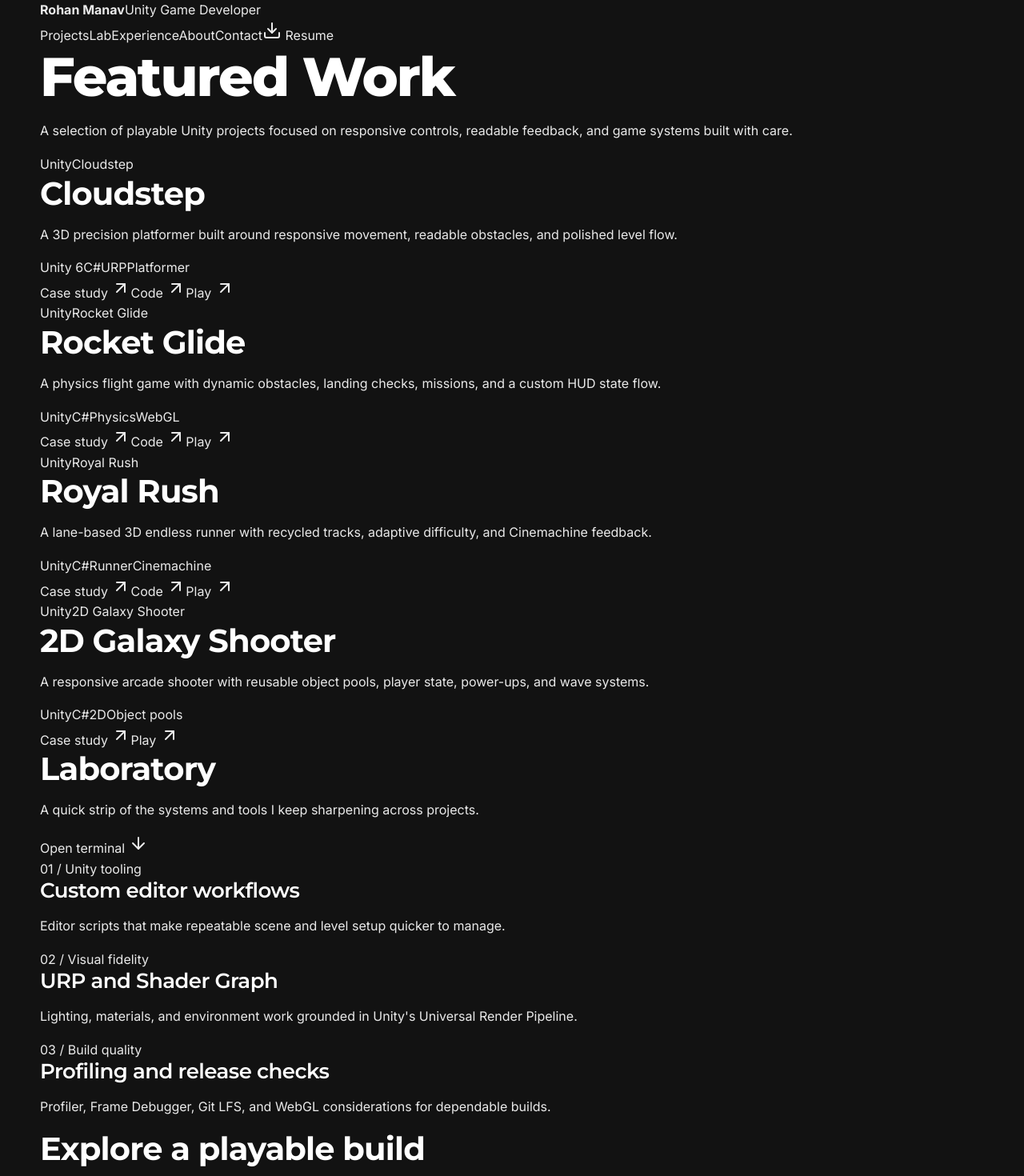
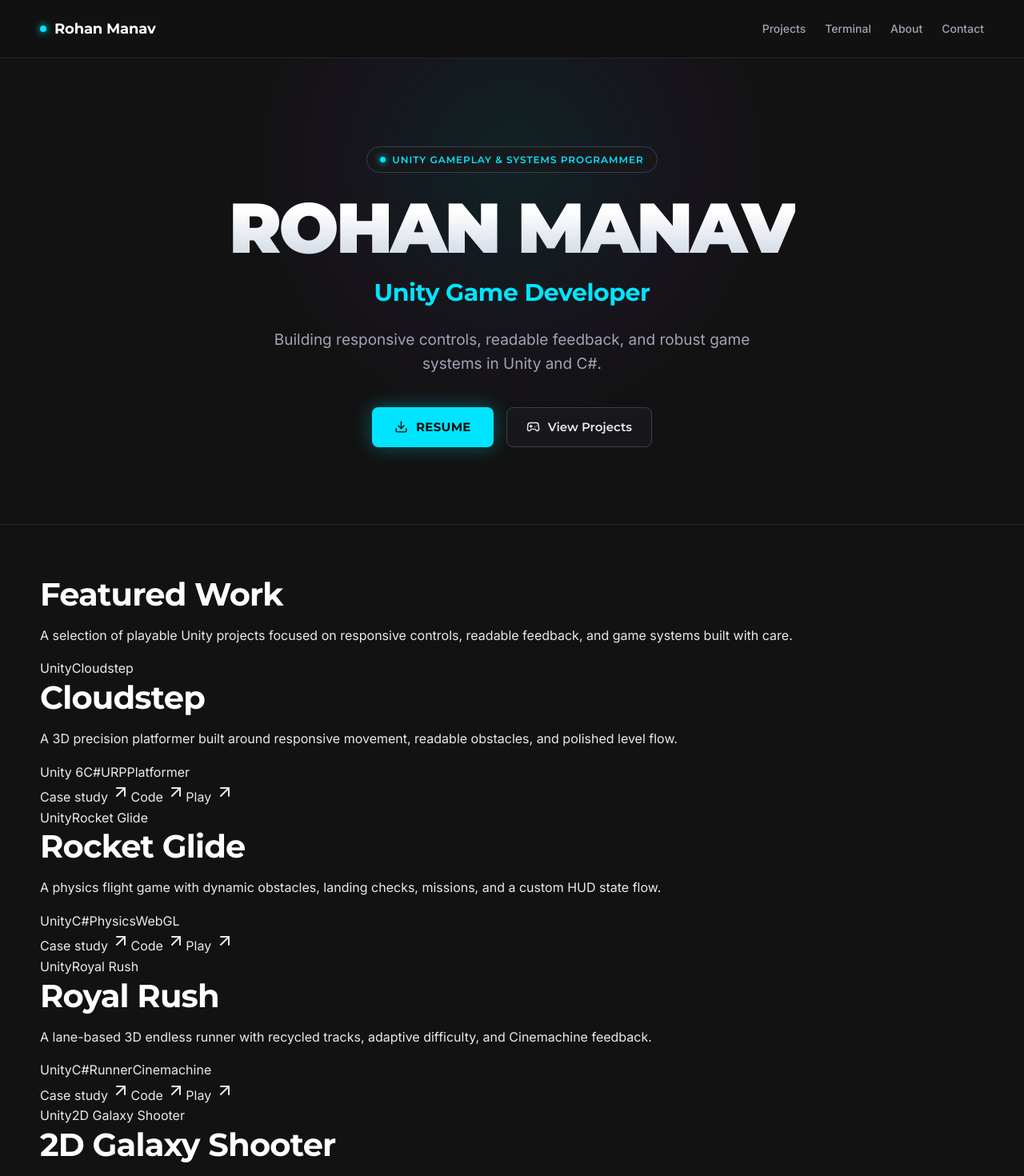
Before and after one commit to GitRohanM/rohan-manav-portfolio, a Next.js app: page / in a window 1280 px wide. Shown: the top 1470 px of the page at 80% size. Built offline with nearby package versions, Linux system fonts and the light colour scheme.

Commit message:
feat(hero): step 2 - dedicated hero section with high-impact gaming typography and resume CTA

```diff
--- a/app/globals.css
+++ b/app/globals.css
@@ -72,7 +72,7 @@ body {
   overflow-x: hidden;
 }
 
-/* Selection */
+/* Custom Selection */
 ::selection {
   background: var(--accent-cyan);
   color: #000000;
@@ -129,26 +129,235 @@ button {
   background: transparent;
 }
 
-/* Layout Utilities */
 .site-frame {
   width: min(1180px, calc(100% - 48px));
   margin: 0 auto;
 }
 
-/* Scrollbar styling */
+/* Custom Scrollbar */
 ::-webkit-scrollbar {
   width: 10px;
 }
-
 ::-webkit-scrollbar-track {
   background: var(--bg-primary);
 }
-
 ::-webkit-scrollbar-thumb {
   background: #282933;
   border-radius: 5px;
 }
-
 ::-webkit-scrollbar-thumb:hover {
   background: #3B3D4C;
 }
+
+/* ==========================================================================
+   Step 2: Header & Dedicated Hero Section
+   ========================================================================== */
+.site-header {
+  position: sticky;
+  top: 0;
+  z-index: 50;
+  background: rgba(18, 18, 18, 0.88);
+  backdrop-filter: blur(14px);
+  -webkit-backdrop-filter: blur(14px);
+  border-bottom: 1px solid var(--border-subtle);
+}
+
+.header-frame {
+  min-height: 72px;
+  display: flex;
+  align-items: center;
+  justify-content: space-between;
+}
+
+.wordmark {
+  display: flex;
+  align-items: center;
+  gap: 10px;
+  font-family: var(--font-heading);
+  font-weight: 700;
+  font-size: 18px;
+  letter-spacing: -0.01em;
+  color: var(--text-bright);
+}
+
+.wordmark-dot {
+  width: 8px;
+  height: 8px;
+  border-radius: 50%;
+  background: var(--accent-cyan);
+  box-shadow: 0 0 10px var(--accent-cyan);
+}
+
+.site-nav {
+  display: flex;
+  align-items: center;
+  gap: 24px;
+  font-size: 14px;
+  font-weight: 500;
+  color: var(--text-secondary);
+}
+
+.site-nav a:hover {
+  color: var(--accent-cyan);
+}
+
+/* Hero Section */
+.hero-section {
+  position: relative;
+  padding: 110px 0 96px;
+  text-align: center;
+  overflow: hidden;
+  border-bottom: 1px solid var(--border-subtle);
+}
+
+.hero-section::before {
+  content: "";
+  position: absolute;
+  top: 0;
+  left: 50%;
+  transform: translateX(-50%);
+  width: 720px;
+  height: 440px;
+  background: radial-gradient(circle at 50% 30%, rgba(0, 229, 255, 0.08) 0%, rgba(123, 44, 191, 0.05) 50%, transparent 70%);
+  pointer-events: none;
+  z-index: 0;
+}
+
+.hero-content {
+  position: relative;
+  z-index: 1;
+  max-width: 860px;
+  margin: 0 auto;
+  display: flex;
+  flex-direction: column;
+  align-items: center;
+}
+
+.hero-badge {
+  display: inline-flex;
+  align-items: center;
+  gap: 8px;
+  padding: 6px 16px;
+  border-radius: 9999px;
+  background: rgba(24, 24, 28, 0.85);
+  border: 1px solid var(--border-highlight);
+  font-family: var(--font-heading);
+  font-size: 12px;
+  font-weight: 600;
+  letter-spacing: 0.08em;
+  text-transform: uppercase;
+  color: var(--accent-cyan);
+  margin-bottom: 24px;
+}
+
+.status-dot {
+  width: 7px;
+  height: 7px;
+  border-radius: 50%;
+  background: var(--accent-cyan);
+  box-shadow: 0 0 8px var(--accent-cyan);
+}
+
+.hero-name {
+  margin: 0 0 12px 0;
+  font-size: clamp(48px, 7.5vw, 88px);
+  font-weight: 900;
+  letter-spacing: -0.035em;
+  line-height: 1.02;
+  text-transform: uppercase;
+  background: linear-gradient(180deg, #FFFFFF 25%, #CBD5E1 100%);
+  -webkit-background-clip: text;
+  -webkit-text-fill-color: transparent;
+}
+
+.hero-role {
+  margin: 0 0 20px 0;
+  font-family: var(--font-heading);
+  font-size: clamp(20px, 3.2vw, 30px);
+  font-weight: 700;
+  letter-spacing: -0.015em;
+  color: var(--accent-cyan);
+}
+
+.hero-tagline {
+  max-width: 660px;
+  margin: 0 0 38px 0;
+  font-size: clamp(16px, 2vw, 19px);
+  line-height: 1.6;
+  color: var(--text-secondary);
+}
+
+.hero-actions {
+  display: flex;
+  align-items: center;
+  justify-content: center;
+  gap: 16px;
+  flex-wrap: wrap;
+}
+
+.btn-cta-resume {
+  display: inline-flex;
+  align-items: center;
+  gap: 10px;
+  padding: 13px 28px;
+  border-radius: 8px;
+  background: var(--accent-cyan);
+  color: #08090C;
+  font-family: var(--font-heading);
+  font-size: 15px;
+  font-weight: 700;
+  letter-spacing: 0.02em;
+  text-transform: uppercase;
+  box-shadow: 0 0 24px rgba(0, 229, 255, 0.35);
+  transition: transform 180ms var(--ease-smooth), box-shadow 180ms var(--ease-smooth), background-color 180ms var(--ease-smooth);
+}
+
+.btn-cta-resume:hover {
+  transform: translateY(-2px);
+  background: #2DF1FF;
+  box-shadow: 0 0 32px rgba(0, 229, 255, 0.6);
+}
+
+.btn-secondary-action {
+  display: inline-flex;
+  align-items: center;
+  gap: 10px;
+  padding: 12px 24px;
+  border-radius: 8px;
+  background: var(--bg-surface);
+  border: 1px solid var(--border-highlight);
+  color: var(--text-primary);
+  font-family: var(--font-heading);
+  font-size: 15px;
+  font-weight: 600;
+  transition: transform 180ms var(--ease-smooth), border-color 180ms var(--ease-smooth), color 180ms var(--ease-smooth);
+}
+
+.btn-secondary-action:hover {
+  transform: translateY(-2px);
+  border-color: var(--accent-cyan);
+  color: var(--text-bright);
+}
+
+.btn-icon {
+  width: 17px;
+  height: 17px;
+}
+
+/* Responsive */
+@media (max-width: 640px) {
+  .hero-section {
+    padding: 72px 0 64px;
+  }
+  .site-nav {
+    display: none;
+  }
+  .hero-actions {
+    flex-direction: column;
+    width: 100%;
+  }
+  .btn-cta-resume, .btn-secondary-action {
+    width: 100%;
+    justify-content: center;
+  }
+}
--- a/app/page.tsx
+++ b/app/page.tsx
@@ -2,25 +2,336 @@ import { ArrowDown, ArrowUpRight, Code2, Download, ExternalLink, Gamepad2, Link2
 import Link from "next/link";
 import PortfolioTerminal from "../components/PortfolioTerminal";
 
-const links = { github: "https://github.com/GitRohanM", linkedin: "https://linkedin.com/in/rohan-manav/", itch: "https://inboxrohanm.itch.io/", email: "mailto:inbox.rohanm@gmail.com" };
+const links = {
+  github: "https://github.com/GitRohanM",
+  linkedin: "https://linkedin.com/in/rohan-manav/",
+  itch: "https://inboxrohanm.itch.io/",
+  email: "mailto:inbox.rohanm@gmail.com",
+};
+
 const projects = [
-  { slug: "cloudstep", title: "Cloudstep", description: "A 3D precision platformer built around responsive movement, readable obstacles, and polished level flow.", tags: ["Unity 6", "C#", "URP", "Platformer"], github: "https://github.com/GitRohanM/CloudStep-3D", play: "https://inboxrohanm.itch.io/cloudstep", art: "cloudstep-art" },
-  { slug: "rocket-glide", title: "Rocket Glide", description: "A physics flight game with dynamic obstacles, landing checks, missions, and a custom HUD state flow.", tags: ["Unity", "C#", "Physics", "WebGL"], github: "https://github.com/GitRohanM/Rocket-Boost", play: "https://inboxrohanm.itch.io/rocket-glide", art: "rocket-art" },
-  { slug: "royal-rush", title: "Royal Rush", description: "A lane-based 3D endless runner with recycled tracks, adaptive difficulty, and Cinemachine feedback.", tags: ["Unity", "C#", "Runner", "Cinemachine"], github: "https://github.com/GitRohanM/Royal-Rush", play: "https://inboxrohanm.itch.io/royal-rush", art: "royal-art" },
-  { slug: "2d-galaxy-shooter", title: "2D Galaxy Shooter", description: "A responsive arcade shooter with reusable object pools, player state, power-ups, and wave systems.", tags: ["Unity", "C#", "2D", "Object pools"], play: "https://inboxrohanm.itch.io/2d-galaxy-shooter", art: "galaxy-art" },
+  {
+    slug: "cloudstep",
+    title: "Cloudstep",
+    description:
+      "A 3D precision platformer built around responsive movement, readable obstacles, and polished level flow.",
+    tags: ["Unity 6", "C#", "URP", "Platformer"],
+    github: "https://github.com/GitRohanM/CloudStep-3D",
+    play: "https://inboxrohanm.itch.io/cloudstep",
+    art: "cloudstep-art",
+  },
+  {
+    slug: "rocket-glide",
+    title: "Rocket Glide",
+    description:
+      "A physics flight game with dynamic obstacles, landing checks, missions, and a custom HUD state flow.",
+    tags: ["Unity", "C#", "Physics", "WebGL"],
+    github: "https://github.com/GitRohanM/Rocket-Boost",
+    play: "https://inboxrohanm.itch.io/rocket-glide",
+    art: "rocket-art",
+  },
+  {
+    slug: "royal-rush",
+    title: "Royal Rush",
+    description:
+      "A lane-based 3D endless runner with recycled tracks, adaptive difficulty, and Cinemachine feedback.",
+    tags: ["Unity", "C#", "Runner", "Cinemachine"],
+    github: "https://github.com/GitRohanM/Royal-Rush",
+    play: "https://inboxrohanm.itch.io/royal-rush",
+    art: "royal-art",
+  },
+  {
+    slug: "2d-galaxy-shooter",
+    title: "2D Galaxy Shooter",
+    description:
+      "A responsive arcade shooter with reusable object pools, player state, power-ups, and wave systems.",
+    tags: ["Unity", "C#", "2D", "Object pools"],
+    play: "https://inboxrohanm.itch.io/2d-galaxy-shooter",
+    art: "galaxy-art",
+  },
 ];
-function OutboundLink({ href, children }: { href: string; children: React.ReactNode }) { return <a href={href} target="_blank" rel="noreferrer">{children} <ArrowUpRight aria-hidden="true" /></a>; }
+
+function OutboundLink({
+  href,
+  children,
+}: {
+  href: string;
+  children: React.ReactNode;
+}) {
+  return (
+    <a href={href} target="_blank" rel="noreferrer">
+      {children} <ArrowUpRight aria-hidden="true" />
+    </a>
+  );
+}
 
 export default function Home() {
-  return <main id="top">
-    <header className="site-header"><div className="site-frame header-frame"><a className="wordmark" href="#top"><strong>Rohan Manav</strong><span>Unity Game Developer</span></a><nav aria-label="Primary navigation"><a href="#projects">Projects</a><a href="#lab">Lab</a><a href="#experience">Experience</a><a href="#about">About</a><a href="#contact">Contact</a><a className="resume-link" href="#experience"><Download aria-hidden="true" /> Resume</a></nav></div></header>
-    <section className="intro-section site-frame" aria-labelledby="projects-title"><h1 id="projects-title">Featured Work</h1><p className="section-lede">A selection of playable Unity projects focused on responsive controls, readable feedback, and game systems built with care.</p><div className="project-grid" id="projects">{projects.map((project) => <article className="project-card" key={project.slug}><div className={`project-art ${project.art}`}><span className="engine-badge">Unity</span><span className="art-title">{project.title}</span><div className="art-shapes" aria-hidden="true"><i /><i /><i /></div></div><div className="project-copy"><h2>{project.title}</h2><p>{project.description}</p><div className="tag-row">{project.tags.map((tag) => <span key={tag}>{tag}</span>)}</div><div className="card-links"><Link href={`/projects/${project.slug}`}>Case study <ArrowUpRight aria-hidden="true" /></Link>{project.github && <OutboundLink href={project.github}>Code</OutboundLink>}<OutboundLink href={project.play}>Play</OutboundLink></div></div></article>)}</div></section>
-    <section className="lab-section site-frame" id="lab" aria-labelledby="lab-title"><div className="section-heading"><div><h2 id="lab-title">Laboratory</h2><p>A quick strip of the systems and tools I keep sharpening across projects.</p></div><a href="#terminal">Open terminal <ArrowDown aria-hidden="true" /></a></div><div className="lab-grid"><article><span>01 / Unity tooling</span><h3>Custom editor workflows</h3><p>Editor scripts that make repeatable scene and level setup quicker to manage.</p></article><article><span>02 / Visual fidelity</span><h3>URP and Shader Graph</h3><p>Lighting, materials, and environment work grounded in Unity&apos;s Universal Render Pipeline.</p></article><article><span>03 / Build quality</span><h3>Profiling and release checks</h3><p>Profiler, Frame Debugger, Git LFS, and WebGL considerations for dependable builds.</p></article></div></section>
-    <section className="play-section" aria-labelledby="play-title"><div className="site-frame"><h2 id="play-title">Explore a playable build</h2><p>Cloudstep is available in the browser—move through three levels built around precise, responsive platforming.</p><div className="play-panel"><div className="play-grid" aria-hidden="true"><i /><i /><i /><i /><i /></div><div className="play-copy"><Gamepad2 aria-hidden="true" /><span>Cloudstep</span><strong>Playable Unity build</strong><OutboundLink href="https://inboxrohanm.itch.io/cloudstep"><Play aria-hidden="true" /> Play in browser</OutboundLink></div><span className="play-meta">Unity 6 / WebGL</span></div></div></section>
-    <section className="terminal-section site-frame" id="terminal" aria-labelledby="terminal-title"><h2 id="terminal-title">Interactive Terminal</h2><p>Explore the portfolio the developer way. Type <code>help</code> to get started.</p><PortfolioTerminal /><span className="terminal-tip">Try <code>projects</code>, <code>skills</code>, or <code>contact</code></span></section>
-    <section className="about-section site-frame" id="about" aria-labelledby="about-title"><h2 id="about-title">About Me</h2><div className="about-grid"><div className="monogram" aria-label="Rohan Manav monogram"><span>RM</span><i>Unity / C#</i></div><div className="about-copy"><p>I&apos;m Rohan Manav, a Unity game developer working with C#, Unity 6, URP, and WebGL. I focus on the systems that make a game feel clear and responsive: movement, physics, UI state, feedback, and reliable release builds.</p><p>I also work with C++, JavaScript, HTML/CSS, React, Node.js, data structures, and problem solving. The work here is a record of building, testing, and refining interactive ideas.</p></div></div></section>
-    <section className="experience-section site-frame" id="experience" aria-labelledby="experience-title"><h2 id="experience-title">Education &amp; Build Focus</h2><div className="experience-grid"><article><span>2026</span><h3>Master of Computer Applications</h3><p>Guru Nanak Dev University College, Jalandhar</p></article><article><span>2024</span><h3>Bachelor of Computer Applications</h3><p>Lyallpur Khalsa College, Jalandhar</p></article><article><span>Now</span><h3>Unity game development</h3><p>Gameplay systems, tools, performance, and playable web releases</p></article></div></section>
-    <section className="contact-section" id="contact" aria-labelledby="contact-title"><div className="site-frame"><h2 id="contact-title">Let&apos;s Connect</h2><p>I&apos;m open to game-development opportunities and conversations about building thoughtful interactive work.</p><div className="social-links"><OutboundLink href={links.linkedin}><Link2 aria-hidden="true" /> LinkedIn</OutboundLink><OutboundLink href={links.github}><Code2 aria-hidden="true" /> GitHub</OutboundLink><OutboundLink href={links.itch}><ExternalLink aria-hidden="true" /> itch.io</OutboundLink></div><a className="primary-button" href={links.email}><Mail aria-hidden="true" /> Email Rohan</a></div></section>
-    <footer><div className="site-frame"><span>© 2026 Rohan Manav</span><a href="#top">Back to top <ArrowUpRight aria-hidden="true" /></a></div></footer>
-  </main>;
+  return (
+    <main id="top">
+      {/* Header Navigation */}
+      <header className="site-header">
+        <div className="site-frame header-frame">
+          <a className="wordmark" href="#top">
+            <span className="wordmark-dot" aria-hidden="true"></span>
+            <strong>Rohan Manav</strong>
+          </a>
+          <nav className="site-nav" aria-label="Primary navigation">
+            <a href="#projects">Projects</a>
+            <a href="#terminal">Terminal</a>
+            <a href="#about">About</a>
+            <a href="#contact">Contact</a>
+          </nav>
+        </div>
+      </header>
+
+      {/* Step 2: Dedicated Hero Section */}
+      <section className="hero-section" aria-label="Introduction">
+        <div className="site-frame hero-content">
+          <div className="hero-badge">
+            <span className="status-dot" aria-hidden="true"></span>
+            <span>Unity Gameplay &amp; Systems Programmer</span>
+          </div>
+
+          <h1 className="hero-name">Rohan Manav</h1>
+          <p className="hero-role">Unity Game Developer</p>
+          <p className="hero-tagline">
+            Building responsive controls, readable feedback, and robust game systems in Unity and C#.
+          </p>
+
+          <div className="hero-actions">
+            <a className="btn-cta-resume" href="#contact">
+              <Download className="btn-icon" aria-hidden="true" />
+              <span>Resume</span>
+            </a>
+            <a className="btn-secondary-action" href="#projects">
+              <Gamepad2 className="btn-icon" aria-hidden="true" />
+              <span>View Projects</span>
+            </a>
+          </div>
+        </div>
+      </section>
+
+      {/* Retained Sections for Step 3 and beyond */}
+      <section
+        className="intro-section site-frame"
+        id="projects"
+        aria-labelledby="projects-title"
+      >
+        <h2 id="projects-title" style={{ marginTop: "64px" }}>
+          Featured Work
+        </h2>
+        <p className="section-lede">
+          A selection of playable Unity projects focused on responsive
+          controls, readable feedback, and game systems built with care.
+        </p>
+        <div className="project-grid">
+          {projects.map((project) => (
+            <article className="project-card" key={project.slug}>
+              <div className={`project-art ${project.art}`}>
+                <span className="engine-badge">Unity</span>
+                <span className="art-title">{project.title}</span>
+                <div className="art-shapes" aria-hidden="true">
+                  <i />
+                  <i />
+                  <i />
+                </div>
+              </div>
+              <div className="project-copy">
+                <h2>{project.title}</h2>
+                <p>{project.description}</p>
+                <div className="tag-row">
+                  {project.tags.map((tag) => (
+                    <span key={tag}>{tag}</span>
+                  ))}
+                </div>
+                <div className="card-links">
+                  <Link href={`/projects/${project.slug}`}>
+                    Case study <ArrowUpRight aria-hidden="true" />
+                  </Link>
+                  {project.github && (
+                    <OutboundLink href={project.github}>Code</OutboundLink>
+                  )}
+                  <OutboundLink href={project.play}>Play</OutboundLink>
+                </div>
+              </div>
+            </article>
+          ))}
+        </div>
+      </section>
+
+      <section
+        className="lab-section site-frame"
+        id="lab"
+        aria-labelledby="lab-title"
+      >
+        <div className="section-heading">
+          <div>
+            <h2 id="lab-title">Laboratory</h2>
+            <p>
+              A quick strip of the systems and tools I keep sharpening across
+              projects.
+            </p>
+          </div>
+          <a href="#terminal">
+            Open terminal <ArrowDown aria-hidden="true" />
+          </a>
+        </div>
+        <div className="lab-grid">
+          <article>
+            <span>01 / Unity tooling</span>
+            <h3>Custom editor workflows</h3>
+            <p>
+              Editor scripts that make repeatable scene and level setup quicker
+              to manage.
+            </p>
+          </article>
+          <article>
+            <span>02 / Visual fidelity</span>
+            <h3>URP and Shader Graph</h3>
+            <p>
+              Lighting, materials, and environment work grounded in Unity&apos;s
+              Universal Render Pipeline.
+            </p>
+          </article>
+          <article>
+            <span>03 / Build quality</span>
+            <h3>Profiling and release checks</h3>
+            <p>
+              Profiler, Frame Debugger, Git LFS, and WebGL considerations for
+              dependable builds.
+            </p>
+          </article>
+        </div>
+      </section>
+
+      <section className="play-section" aria-labelledby="play-title">
+        <div className="site-frame">
+          <h2 id="play-title">Explore a playable build</h2>
+          <p>
+            Cloudstep is available in the browser—move through three levels
+            built around precise, responsive platforming.
+          </p>
+          <div className="play-panel">
+            <div className="play-grid" aria-hidden="true">
+              <i />
+              <i />
+              <i />
+              <i />
+              <i />
+            </div>
+            <div className="play-copy">
+              <Gamepad2 aria-hidden="true" />
+              <span>Cloudstep</span>
+              <strong>Playable Unity build</strong>
+              <OutboundLink href="https://inboxrohanm.itch.io/cloudstep">
+                <Play aria-hidden="true" /> Play in browser
+              </OutboundLink>
+            </div>
+            <span className="play-meta">Unity 6 / WebGL</span>
+          </div>
+        </div>
+      </section>
+
+      <section
+        className="terminal-section site-frame"
+        id="terminal"
+        aria-labelledby="terminal-title"
+      >
+        <h2 id="terminal-title">Interactive Terminal</h2>
+        <p>
+          Explore the portfolio the developer way. Type <code>help</code> to get
+          started.
+        </p>
+        <PortfolioTerminal />
+        <span className="terminal-tip">
+          Try <code>projects</code>, <code>skills</code>, or <code>contact</code>
+        </span>
+      </section>
+
+      <section
+        className="about-section site-frame"
+        id="about"
+        aria-labelledby="about-title"
+      >
+        <h2 id="about-title">About Me</h2>
+        <div className="about-grid">
+          <div className="monogram" aria-label="Rohan Manav monogram">
+            <span>RM</span>
+            <i>Unity / C#</i>
+          </div>
+          <div className="about-copy">
+            <p>
+              I&apos;m Rohan Manav, a Unity game developer working with C#,
+              Unity 6, URP, and WebGL. I focus on the systems that make a game
+              feel clear and responsive: movement, physics, UI state, feedback,
+              and reliable release builds.
+            </p>
+            <p>
+              I also work with C++, JavaScript, HTML/CSS, React, Node.js, data
+              structures, and problem solving. The work here is a record of
+              building, testing, and refining interactive ideas.
+            </p>
+          </div>
+        </div>
+      </section>
+
+      <section
+        className="experience-section site-frame"
+        id="experience"
+        aria-labelledby="experience-title"
+      >
+        <h2 id="experience-title">Education &amp; Build Focus</h2>
+        <div className="experience-grid">
+          <article>
+            <span>2026</span>
+            <h3>Master of Computer Applications</h3>
+            <p>Guru Nanak Dev University College, Jalandhar</p>
+          </article>
+          <article>
+            <span>2024</span>
+            <h3>Bachelor of Computer Applications</h3>
+            <p>Lyallpur Khalsa College, Jalandhar</p>
+          </article>
+          <article>
+            <span>Now</span>
+            <h3>Unity game development</h3>
+            <p>Gameplay systems, tools, performance, and playable web releases</p>
+          </article>
+        </div>
+      </section>
+
+      <section className="contact-section" id="contact" aria-labelledby="contact-title">
+        <div className="site-frame">
+          <h2 id="contact-title">Let&apos;s Connect</h2>
+          <p>
+            I&apos;m open to game-development opportunities and conversations
+            about building thoughtful interactive work.
+          </p>
+          <div className="social-links">
+            <OutboundLink href={links.linkedin}>
+              <Link2 aria-hidden="true" /> LinkedIn
+            </OutboundLink>
+            <OutboundLink href={links.github}>
+              <Code2 aria-hidden="true" /> GitHub
+            </OutboundLink>
+            <OutboundLink href={links.itch}>
+              <ExternalLink aria-hidden="true" /> itch.io
+            </OutboundLink>
+          </div>
+          <a className="primary-button" href={links.email}>
+            <Mail aria-hidden="true" /> Email Rohan
+          </a>
+        </div>
+      </section>
+
+      <footer>
+        <div className="site-frame">
+          <span>© 2026 Rohan Manav</span>
+          <a href="#top">
+            Back to top <ArrowUpRight aria-hidden="true" />
+          </a>
+        </div>
+      </footer>
+    </main>
+  );
 }
```
